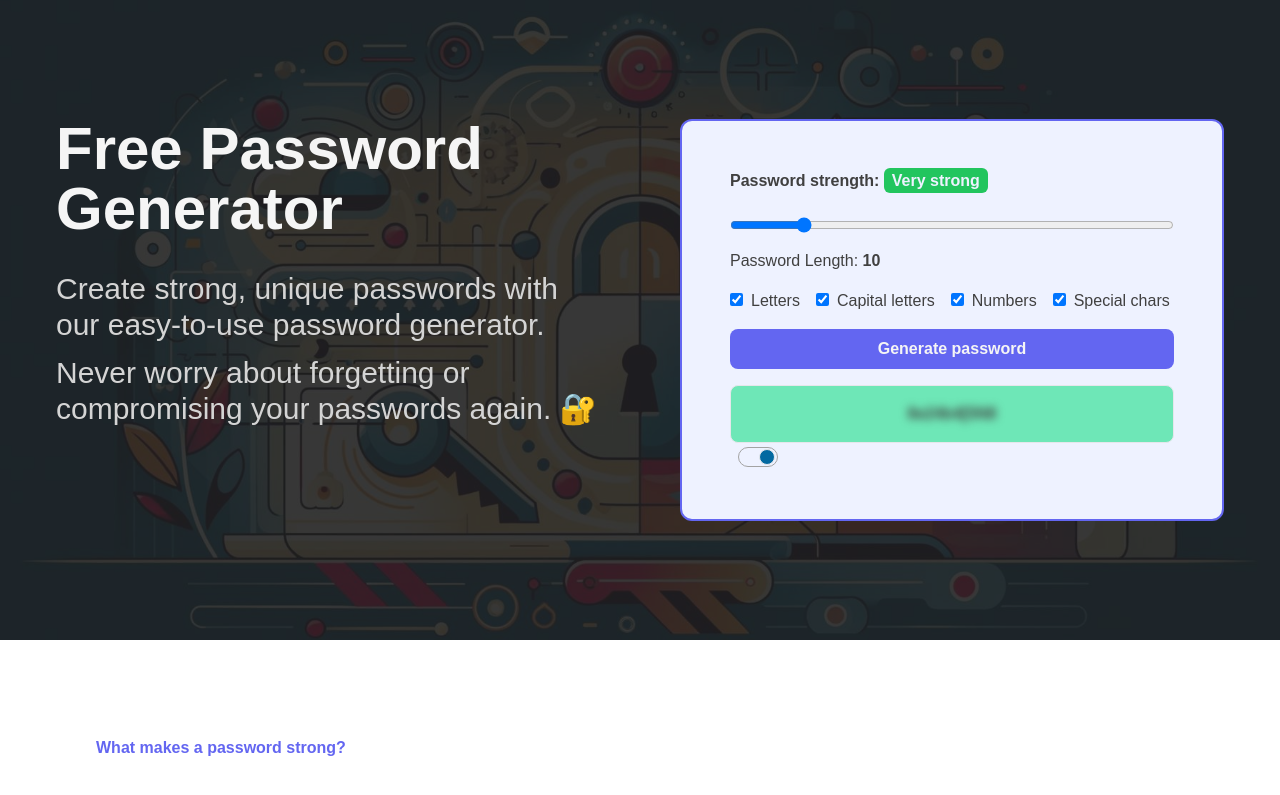
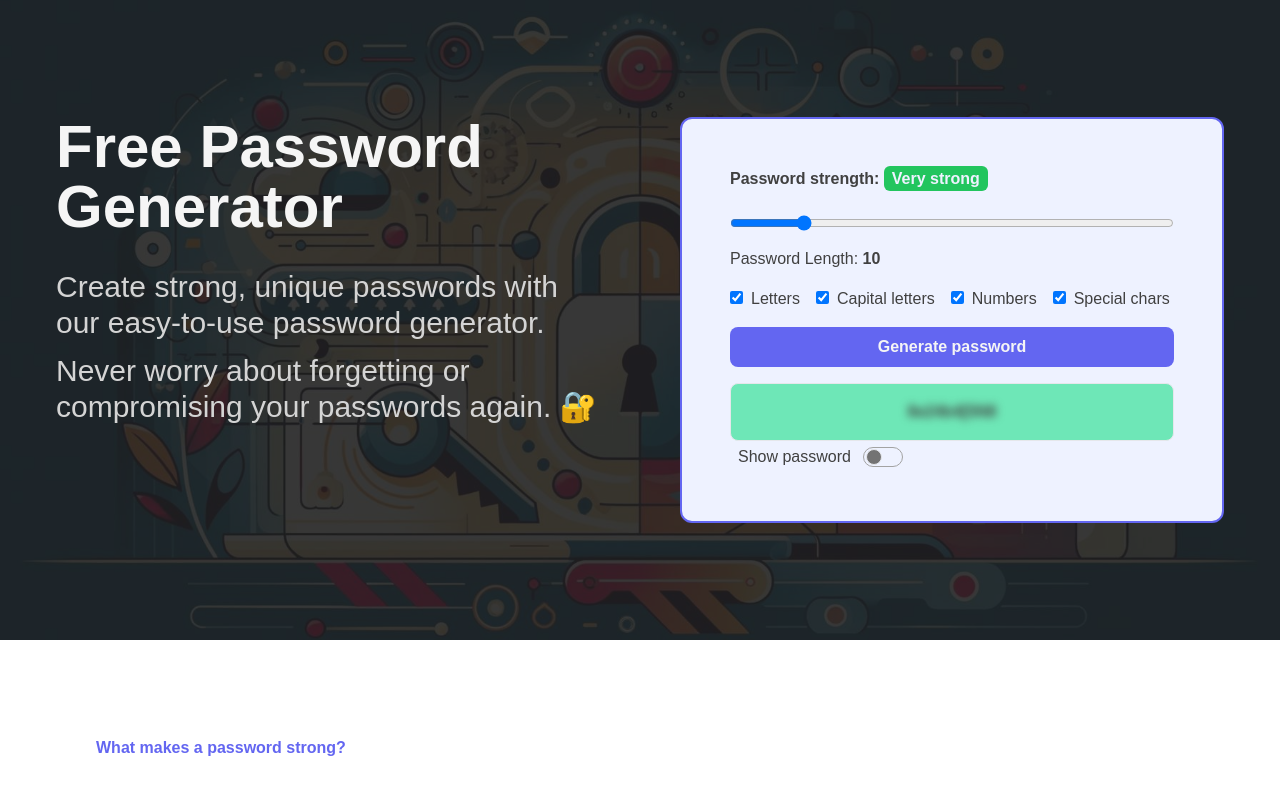
Before and after one commit to Patrykbarc/ts-password-generator, a React (Vite) app: page / in a window 1280 px wide. Shown: the top 795 px of the page. Built offline with nearby package versions, Linux system fonts and the light colour scheme.

Commit message:
Added option to the SwitchButton component

```diff
--- a/src/components/GeneratePassword/GeneratePassword.tsx
+++ b/src/components/GeneratePassword/GeneratePassword.tsx
@@ -45,7 +45,7 @@ export function GeneratePassword({ settings }: { settings: PasswordGeneratorSett
 				</p>
 			</div>
 
-			<SwitchButton />
+			<SwitchButton label='Show password' checked={false} callback={setIsPasswordBlured} />
 		</div>
 	)
 }
--- a/src/components/SwitchButton/SwitchButton.tsx
+++ b/src/components/SwitchButton/SwitchButton.tsx
@@ -1,23 +1,38 @@
-import { useState } from 'react'
+import { Dispatch, SetStateAction, useState } from 'react'
 
 interface SwitchButtonProps {
-	label: string
+	label?: string
+	direction?: 'horizontal' | 'vertical'
+	checked?: boolean
+	callback: Dispatch<SetStateAction<boolean>>
 }
 
-export function SwitchButton({ label }: SwitchButtonProps) {
-	const [isSelected, setIsSelected] = useState(false)
-
+export function SwitchButton({
+	label = 'Label',
+	direction = 'horizontal',
+	checked = true,
+	callback,
+}: SwitchButtonProps) {
+	const [isSelected, setIsSelected] = useState<boolean>(checked)
 	return (
-		<label className='flex py-1 px-2 w-fit gap-3 cursor-pointer'>
+		<label
+			className={`flex py-1 px-2 w-fit gap-3 cursor-pointer ${direction === 'vertical' ? 'flex-col' : 'flex-row'}`}>
 			{label && <span className='inline-block select-none'>{label}</span>}
-			<input className='hidden' type='checkbox' onChange={() => setIsSelected(!isSelected)} />
+			<input
+				className='hidden'
+				type='checkbox'
+				onChange={() => {
+					setIsSelected(!isSelected)
+					callback(isSelected)
+				}}
+			/>
 
 			<span className='flex items-center gap-2 select-none'>
 				<span className='relative inline-block border border-neutral-400 w-10 h-5 rounded-xl'>
 					<span
 						style={{ transition: 'left 0.2s' }}
 						className={`relative inline-block border rounded-xl size-4
-                        ${isSelected ? 'left-0.5 bg-neutral-600' : 'left-5 bg-sky-700'}`}
+                        ${!isSelected ? 'left-0.5 bg-neutral-500' : 'left-5 bg-indigo-500'}`}
 					/>
 				</span>
 			</span>
```
